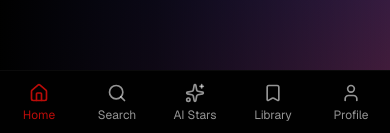
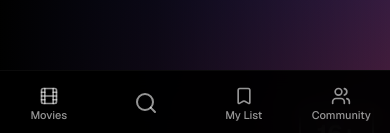
Before and after one commit to CodeXPrim8/xoral, a Next.js app: page / in a window 390 px wide. Shown: the part 709-842 px from the top of the page. Built offline with nearby package versions, Linux system fonts and the light colour scheme; no server answers; the database is empty.

Commit message:
Update mobile nav with Movies, Search, My List, and Community.
Co-authored-by: Cursor <cursoragent@cursor.com>

```diff
--- a/components/MobileNav.tsx
+++ b/components/MobileNav.tsx
@@ -2,34 +2,52 @@
 
 import Link from 'next/link';
 import { usePathname } from 'next/navigation';
-import { Home, Search, Sparkles, Bookmark, User } from 'lucide-react';
+import { Bookmark, Film, Search, Users } from 'lucide-react';
 
-const navItems = [
-  { href: '/', icon: Home, label: 'Home' },
-  { href: '/search', icon: Search, label: 'Search' },
-  { href: '/ai-stars', icon: Sparkles, label: 'AI Stars' },
-  { href: '/library', icon: Bookmark, label: 'Library' },
-  { href: '/profile', icon: User, label: 'Profile' },
+type NavItem = {
+  href: string;
+  icon: typeof Film;
+  label: string | null;
+  matchPrefix?: string;
+};
+
+const navItems: NavItem[] = [
+  { href: '/movies', icon: Film, label: 'Movies', matchPrefix: '/movies' },
+  { href: '/search', icon: Search, label: null },
+  { href: '/library', icon: Bookmark, label: 'My List' },
+  { href: '/community/posts', icon: Users, label: 'Community', matchPrefix: '/community' },
 ];
+
+function isActive(pathname: string, href: string, matchPrefix?: string) {
+  if (matchPrefix) return pathname === href || pathname.startsWith(matchPrefix);
+  return pathname === href;
+}
 
 export function MobileNav() {
   const pathname = usePathname();
 
   return (
-    <nav className="fixed bottom-0 left-0 right-0 md:hidden bg-background border-t border-border">
+    <nav
+      className="fixed bottom-0 left-0 right-0 z-50 md:hidden bg-background/95 backdrop-blur-md border-t border-border"
+      style={{ paddingBottom: 'env(safe-area-inset-bottom, 0px)' }}
+      aria-label="Main navigation"
+    >
       <div className="flex items-center justify-around h-16">
-        {navItems.map(({ href, icon: Icon, label }) => {
-          const isActive = pathname === href;
+        {navItems.map(({ href, icon: Icon, label, matchPrefix }) => {
+          const active = isActive(pathname, href, matchPrefix);
+          const iconOnly = label === null;
+
           return (
             <Link
               key={href}
               href={href}
+              aria-label={iconOnly ? 'Search' : label ?? undefined}
               className={`flex flex-col items-center justify-center gap-1 flex-1 h-full smooth-transition ${
-                isActive ? 'text-primary' : 'text-foreground/60 hover:text-foreground/80'
+                active ? 'text-primary' : 'text-foreground/60 hover:text-foreground/80'
               }`}
             >
-              <Icon className="w-5 h-5" />
-              <span className="text-xs">{label}</span>
+              <Icon className={iconOnly ? 'w-6 h-6' : 'w-5 h-5'} strokeWidth={active ? 2.5 : 2} />
+              {!iconOnly && <span className="text-[11px] font-medium leading-none">{label}</span>}
             </Link>
           );
         })}
```
